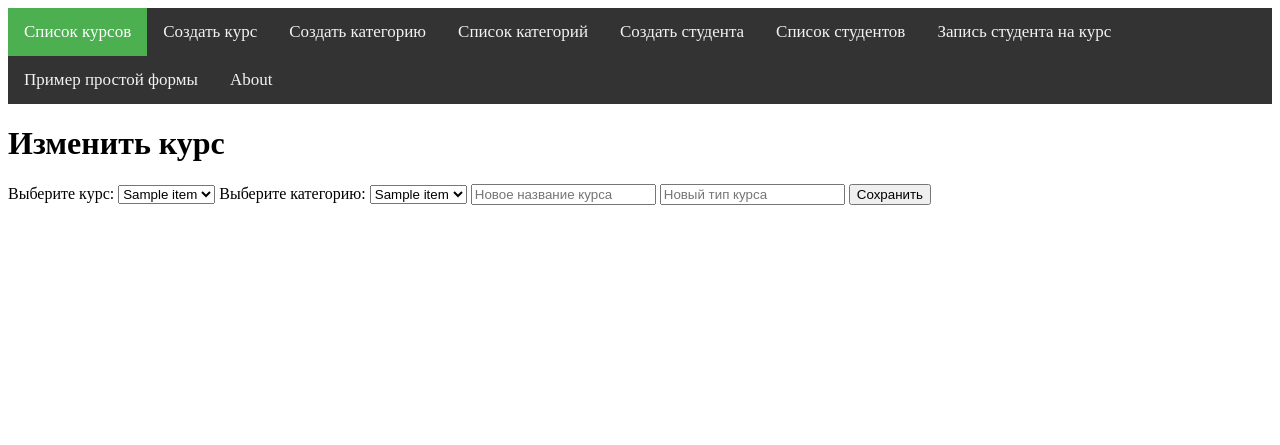
After one commit to yaitzhan/wsgi-framework-usage-example, a Python web app: template templates/change_course.html in a window 1280 px wide. The commit adds this page. Shown: the top 445 px of the page. Run offline with Jinja, Linux system fonts and the light colour scheme; the template is opened without the code that fills it: most values are stand-ins (such as "Sample title", 1, 10 or a date in 2020).

Commit message:
added course change logic

```diff
--- /dev/null
+++ b/templates/change_course.html
@@ -0,0 +1,24 @@
+{% extends "base.html" %}
+{% block title %}
+Изменить курс
+{% endblock %}
+{% block body %}
+<h1>Изменить курс</h1>
+<form method="post">
+    <label for="course_id">Выберите курс:</label>
+    <select size={{ courses|length }} name="course_id">
+        {% for item in courses %}
+        <option value="{{item.id}}">{{item.name}}</option>
+        {% endfor %}
+    </select>
+    <label for="category_id">Выберите категорию:</label>
+    <select size={{ categories|length }} name="category_id">
+        {% for item in categories %}
+        <option value="{{item.id}}">{{item.name}}</option>
+        {% endfor %}
+    </select>
+    <input type="text" name="course_name" placeholder="Новое название курса">
+    <input type="text" name="course_type" placeholder="Новый тип курса">
+    <button type="submit">Сохранить</button>
+</form>
+{% endblock %}
--- a/templates/create_course.html
+++ b/templates/create_course.html
@@ -7,6 +7,7 @@
 <form method="post">
     <input type="text" name="course_name" placeholder="Название">
     <input type="text" name="course_type" placeholder="Тип">
+    <label for="category_id">Выберите категорию:</label>
     <select size={{ categories|length }} name="category_id">
         {% for item in categories %}
         <option value="{{item.id}}">{{item.name}}</option>
--- a/templates/enroll_course.html
+++ b/templates/enroll_course.html
@@ -5,11 +5,13 @@
 {% block body %}
 <h1>Запись студента на курс</h1>
 <form method="post">
+    <label for="student_id">Выберите студента:</label>
     <select size={{ students|length }} name="student_id">
         {% for item in students %}
         <option value="{{item.user_id}}">{{item.name}}</option>
         {% endfor %}
     </select>
+    <label for="course_id">Выберите студента:</label>
     <select size={{ courses|length }} name="course_id">
         {% for item in courses %}
         <option value="{{item.id}}">{{item.name}}</option>
--- a/urls.py
+++ b/urls.py
@@ -1,5 +1,5 @@
 from views import SimpleView, AboutView, ContactsView, CreateCourseView, CourseListView, CreateCategoryView, \
-    CategoryListView, CopyCourseView, CreateStudentView, StudentsListView, CourseEnrollmentView
+    CategoryListView, CopyCourseView, CreateStudentView, StudentsListView, CourseEnrollmentView, ChangeCourse
 
 
 routes = {
@@ -14,4 +14,5 @@ routes = {
     '/create_student/': CreateStudentView,
     '/student_list/': StudentsListView,
     '/enroll_course/': CourseEnrollmentView,
+    '/change_course/': ChangeCourse,
 }
```
Also changed, not shown: app_site.py (+7 -0 lines), views.py (+18 -0 lines).
